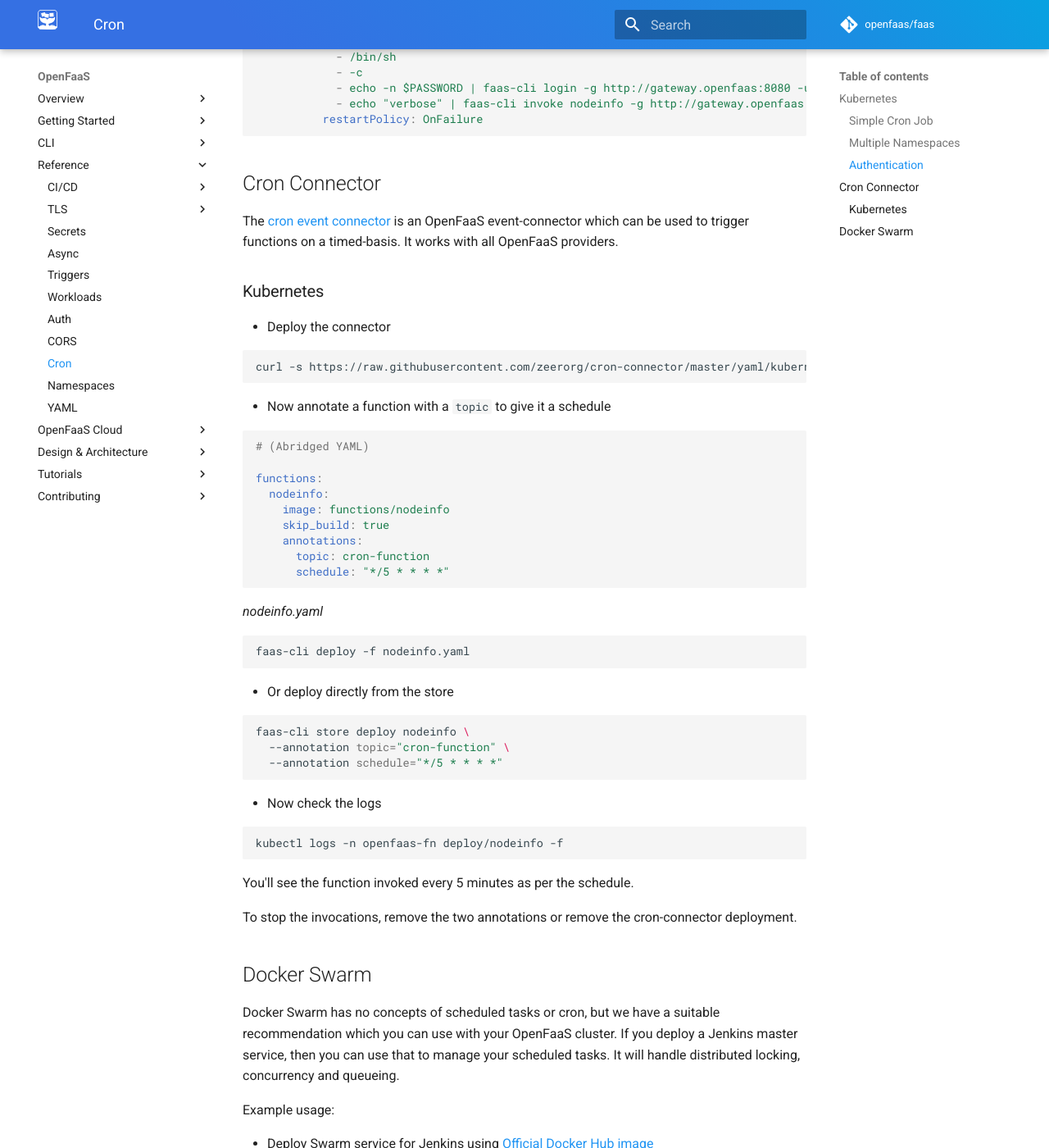
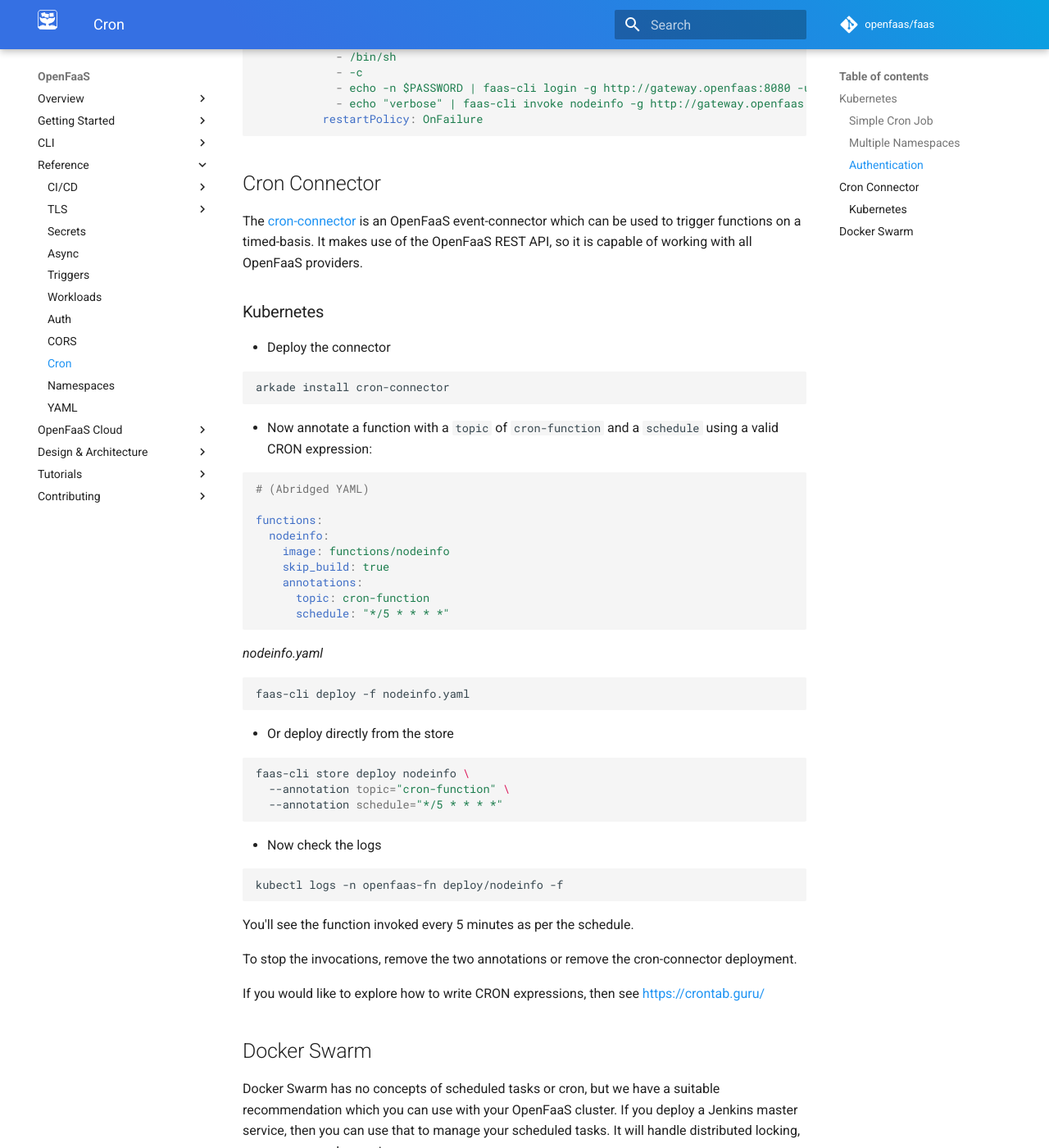
Before and after one commit to openfaas/docs, an MkDocs documentation site: the page built from docs/reference/cron.md, in a window 1280 px wide and 1400 px high, scrolled down 3780 px. Shown: the whole window at 82% size. Built offline with MkDocs 1.6.1 and Material for MkDocs 9.7.7, drawn with Linux system fonts in a browser that asks for light colours; comment, search, counter and statistics services are not loaded.

Commit message:
Update cron-connector example deployment instructions
We now have our own fork of the connector. Also added a page
so that people can learn cron expressions quickly.

Signed-off-by: Alex Ellis (OpenFaaS Ltd) <alexellis2@gmail.com>

````diff
--- a/docs/reference/cron.md
+++ b/docs/reference/cron.md
@@ -188,17 +188,17 @@ spec:
 
 ## Cron Connector
 
-The [cron event connector](https://github.com/zeerorg/cron-connector) is an OpenFaaS event-connector which can be used to trigger functions on a timed-basis. It works with all OpenFaaS providers.
+The [cron-connector](https://github.com/openfaas-incubator/cron-connector) is an OpenFaaS event-connector which can be used to trigger functions on a timed-basis. It makes use of the OpenFaaS REST API, so it is capable of working with all OpenFaaS providers.
 
 ### Kubernetes
 
 * Deploy the connector
 
 ```sh
-curl -s https://raw.githubusercontent.com/zeerorg/cron-connector/master/yaml/kubernetes/connector-dep.yml | kubectl create --namespace openfaas -f -
+arkade install cron-connector
 ```
 
-* Now annotate a function with a `topic` to give it a schedule
+* Now annotate a function with a `topic` of `cron-function` and a `schedule` using a valid CRON expression:
 
 ```yaml
 # (Abridged YAML)
@@ -235,6 +235,8 @@ You'll see the function invoked every 5 minutes as per the schedule.
 
 To stop the invocations, remove the two annotations or remove the cron-connector deployment.
 
+If you would like to explore how to write CRON expressions, then see [https://crontab.guru/](https://crontab.guru/)
+
 ## Docker Swarm
 
 Docker Swarm has no concepts of scheduled tasks or cron, but we have a suitable recommendation which you can use with your OpenFaaS cluster. If you deploy a Jenkins master service, then you can use that to manage your scheduled tasks. It will handle distributed locking, concurrency and queueing.
````
